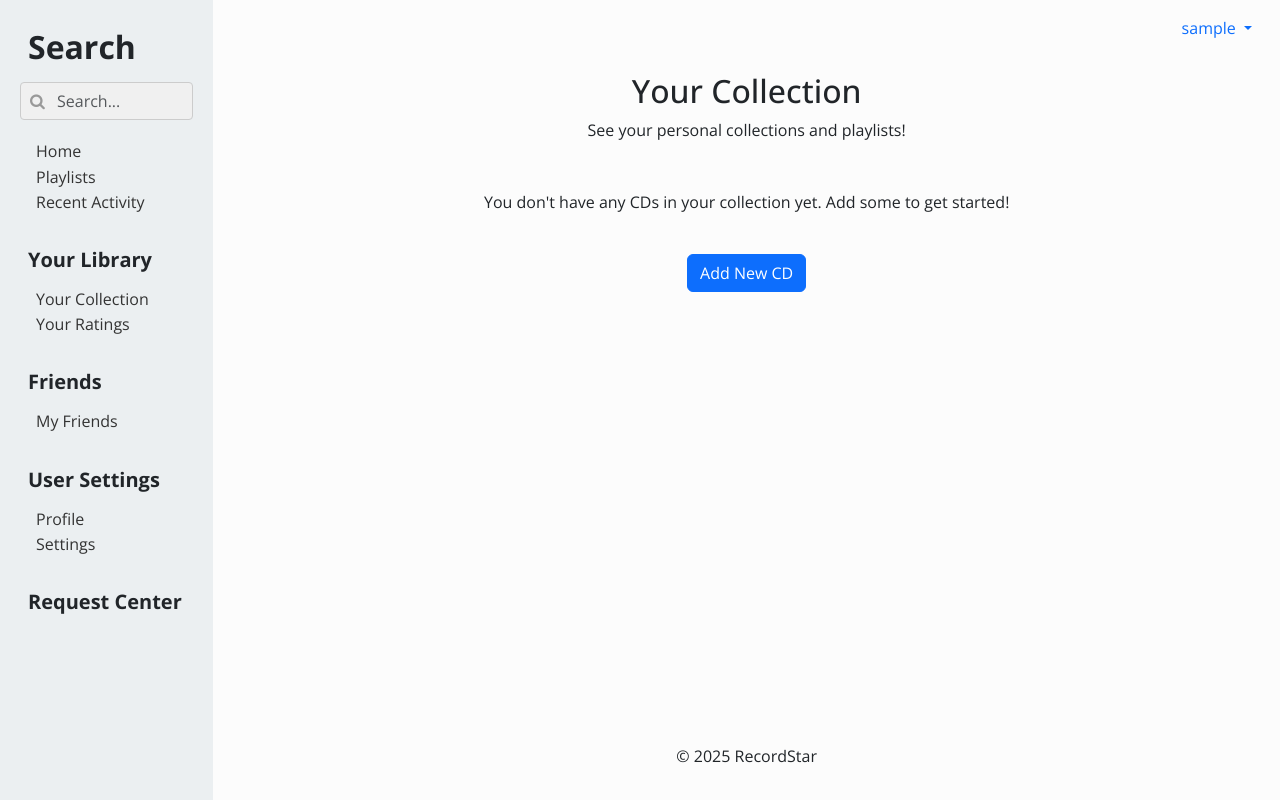
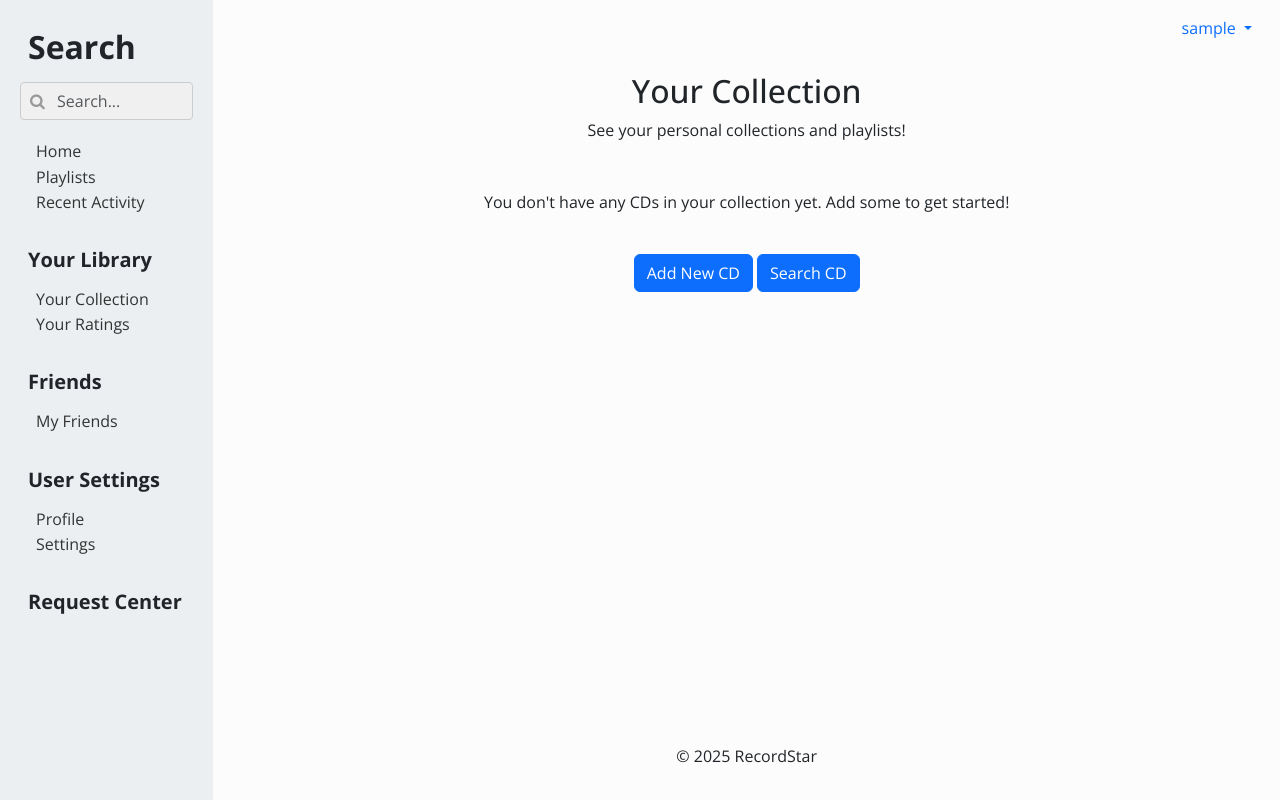
Before and after one commit to nnnguyenj/recordstar, a Django app: page /collection/ in a window 1280 px wide. Run offline with Django 3.2, Linux system fonts and the light colour scheme; the visitor is signed in with stand-in values (Sample User, id 1); data that the repository does not hold is empty; some libraries are stand-ins or nearby versions.

Commit message:
Added functionality for users to search for cds on the collection page.

```diff
--- a/users/templates/users/collection.html
+++ b/users/templates/users/collection.html
@@ -37,6 +37,7 @@
       {% endif %}
       <div class="mt-4">
         <a href="{% url 'add_item' %}" class="btn btn-primary">Add New CD</a>
+        <a href="{% url 'search_cd' %}" class="btn btn-primary">Search CD</a>
       </div>
     </div>
   </div>
```
